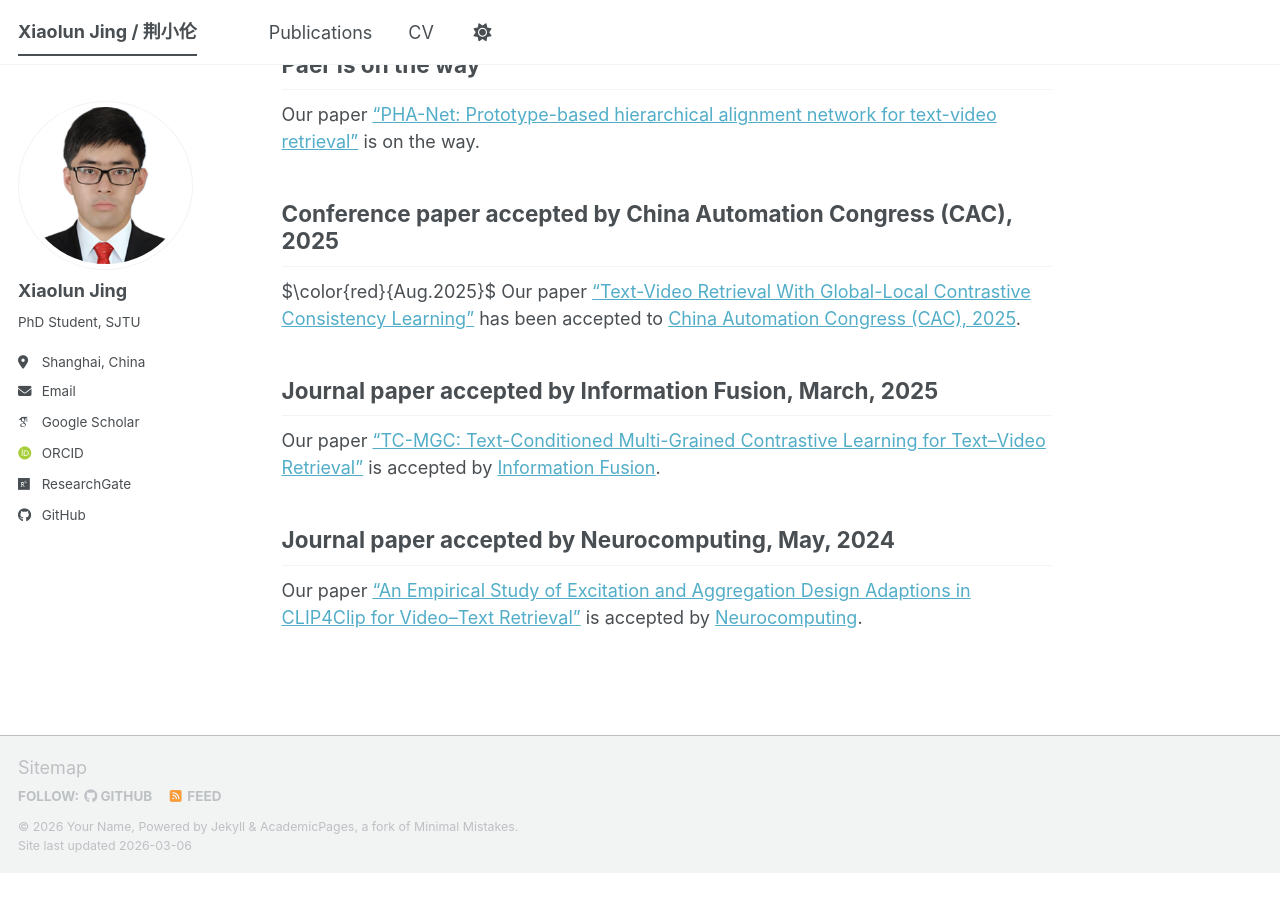
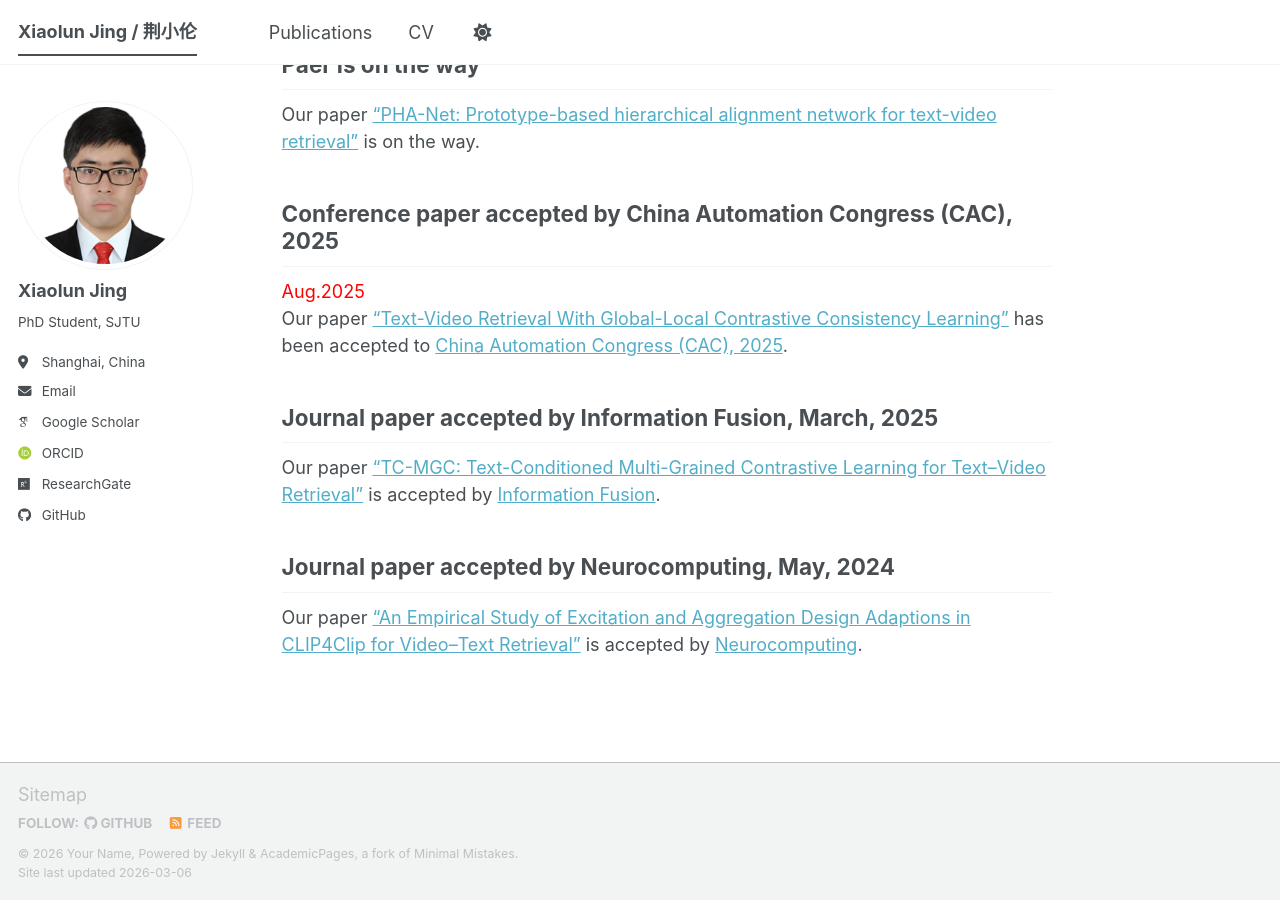
Before and after one commit to JingXiaolun/JingXiaolun.github.io, a Jekyll site: the page built from _pages/about.md, in a window 1280 px wide and 900 px high, scrolled down 559 px. Built offline with Jekyll 4.4.1, drawn with Linux system fonts in a browser that asks for light colours; some web fonts are replaced; a script bundle is joined from its source files by our own code; library files that are not in the unit come from our copies; before the commit the page ends 1432 px from its top, so only the background shows below that.

Commit message:
Update about.md

```diff
--- a/_pages/about.md
+++ b/_pages/about.md
@@ -19,7 +19,7 @@ I have worked as a computer vision algorithm engineer in Shanghai Xunmeng Inform
 Our paper ["PHA-Net: Prototype-based hierarchical alignment network for text-video retrieval"](https://jingxiaolun.github.io/) is on the way.
 
 ## Conference paper accepted by China Automation Congress (CAC), 2025
-$\color{red}{Aug.2025}$ Our paper ["Text-Video Retrieval With Global-Local Contrastive Consistency Learning"](https://jingxiaolun.github.io/) has been accepted to [China Automation Congress (CAC), 2025](https://ieeexplore.ieee.org/xpl/conhome/10864465/proceeding).
+<font color="red">Aug.2025</font> Our paper ["Text-Video Retrieval With Global-Local Contrastive Consistency Learning"](https://jingxiaolun.github.io/) has been accepted to [China Automation Congress (CAC), 2025](https://ieeexplore.ieee.org/xpl/conhome/10864465/proceeding).
 
 ## Journal paper accepted by Information Fusion, March, 2025
 Our paper ["TC-MGC: Text-Conditioned Multi-Grained Contrastive Learning for Text–Video Retrieval"](https://doi.org/10.1016/j.inffus.2025.103151) is accepted by [Information Fusion](https://www.sciencedirect.com/journal/information-fusion).
```
